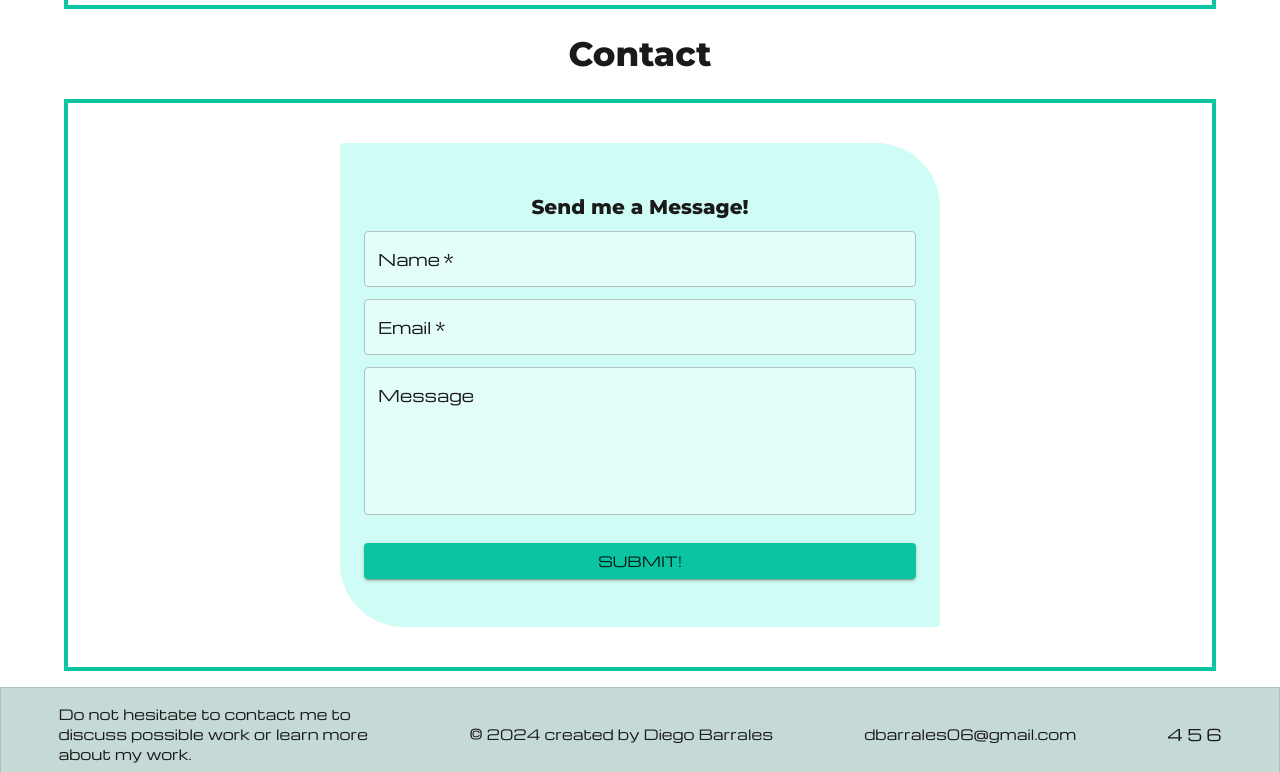
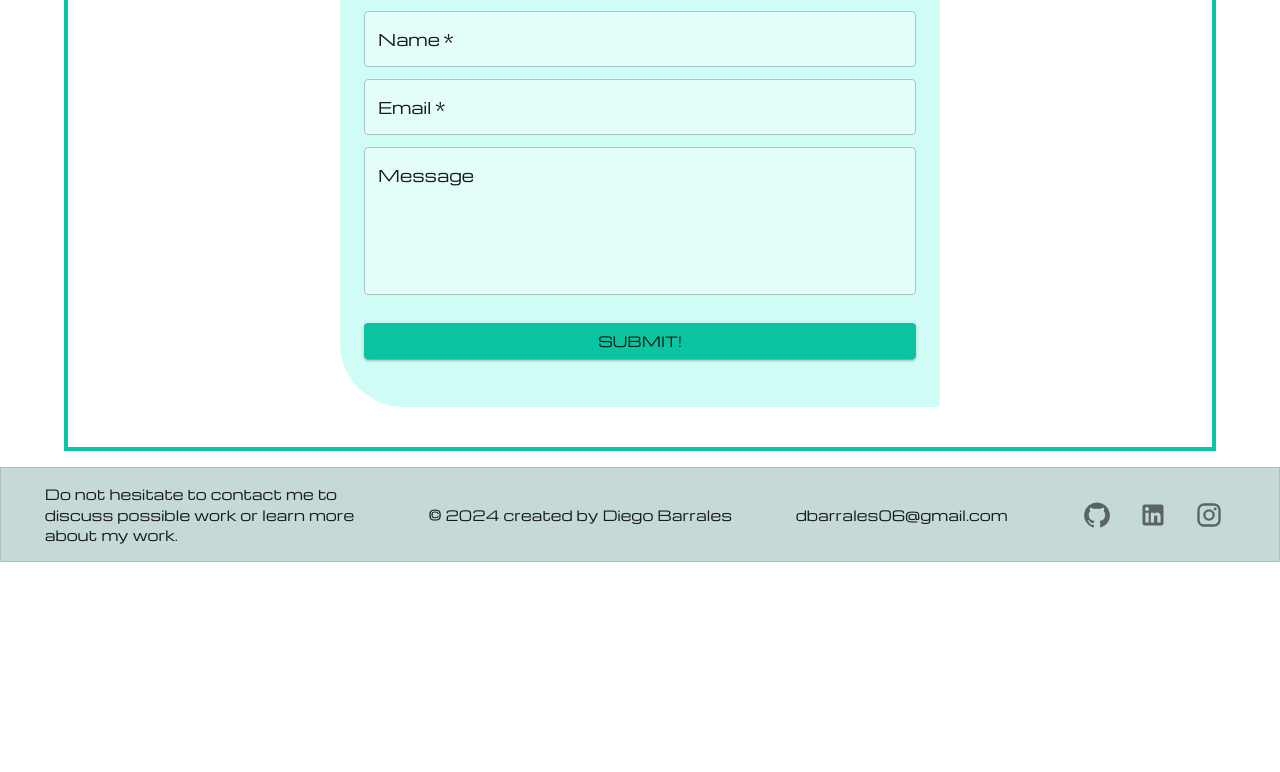
Before and after one commit to barrales-d/portfolio, a React (Create React App) app: page / in a window 1280 px wide. Shown: the part 2028-2800 px from the top of the page. After the commit the page ends 2590 px from the top, so only its background shows below. Built offline with nearby package versions, Linux system fonts and the light colour scheme; a web font is replaced by a local one.

Commit message:
Completed some TODOs and removed Art section

```diff
--- a/src/App.js
+++ b/src/App.js
@@ -12,7 +12,6 @@ import 'aos/dist/aos.css';
 import { Fragment, useEffect } from 'react';
 import AnimatedBackground from './Components/AnimatedBackground';
 import Projects from './Pages/Projects';
-import Art from './Pages/Art';
 import Contact from './Pages/Contact';
 
 function App() {
@@ -34,7 +33,6 @@ function App() {
               <Home />
               <Skills animation='fade-up' />
               <Projects animation='fade-up' />
-              <Art animation='fade-up' />
               <Contact animation='fade-up' />
             </Container>
           </Box>
--- a/src/Components/Footer.jsx
+++ b/src/Components/Footer.jsx
@@ -1,5 +1,9 @@
-import { Box, Grid, Paper, Typography } from "@mui/material";
+import { Box, Grid, IconButton, Paper, Typography } from "@mui/material";
 import { Fragment } from "react";
+
+import GitHubIcon from '@mui/icons-material/GitHub';
+import LinkedInIcon from '@mui/icons-material/LinkedIn';
+import InstagramIcon from '@mui/icons-material/Instagram';
 
 
 const Footer = () => {
@@ -13,12 +17,12 @@ const Footer = () => {
             }} square variant="outlined">
                 <Box sx={{
                     display: 'flex',
-                    flexDirection: {xs:'column', md:'row'},
-                    gap: {xs:'16px', md:'8px'},
+                    flexDirection: { xs: 'column', md: 'row' },
+                    gap: { xs: '16px', md: '8px' },
                     justifyContent: 'space-around',
                     alignItems: 'center',
                 }}>
-                    <Typography variant="body2" maxWidth={'320px'}>
+                    <Typography variant="body2" maxWidth='320px'>
                         Do not hesitate to contact me to discuss possible work or learn more about my work.
                     </Typography>
                     <Typography variant="body2">
@@ -27,10 +31,37 @@ const Footer = () => {
                     <Typography variant="body2">
                         dbarrales06@gmail.com
                     </Typography>
-                    <Grid container maxWidth={'max-content'} gap={'4px'}>
-                        <Grid item>4</Grid>
-                        <Grid item>5</Grid>
-                        <Grid item>6</Grid>
+                    <Grid container maxWidth='max-content' gap='4px'>
+                        <Grid item>
+                            <IconButton
+                                aria-label="View Github"
+                                size="large"
+                                href="https://github.com/barrales-d"
+                                target="_blank"
+                                rel="noopener" >
+                                <GitHubIcon fontSize="inherit" />
+                            </IconButton>
+                        </Grid>
+                        <Grid item>
+                            <IconButton
+                                aria-label="View LinkedIn"
+                                size="large"
+                                href="https://www.linkedin.com/in/diego-barrales-514aa61bb/"
+                                target="_blank"
+                                rel="noopener" >
+                                <LinkedInIcon fontSize="inherit" />
+                            </IconButton>
+                        </Grid>
+                        <Grid item>
+                            <IconButton
+                                aria-label="View Instagram"
+                                size="large"
+                                href="https://www.instagram.com/diegobarrales._/"
+                                target="_blank"
+                                rel="noopener" >
+                                <InstagramIcon fontSize="inherit" />
+                            </IconButton>
+                        </Grid>
                     </Grid>
                 </Box>
             </Paper>
@@ -39,5 +70,3 @@ const Footer = () => {
 }
 
 export default Footer;
-
-// TODO: create actual icons+links for the 4 5 6 placeholders
--- a/src/Components/Navbar.jsx
+++ b/src/Components/Navbar.jsx
@@ -6,7 +6,7 @@ import MenuIcon from '@mui/icons-material/Menu';
 import AnchorLink from 'react-anchor-link-smooth-scroll';
 
 const drawerWidth = 240;
-const navItems = ['Home', 'Skills', 'Projects', 'Art', 'Contact'];
+const navItems = ['Home', 'Skills', 'Projects', 'Contact'];
 
 const Navbar = ({ window }) => {
   const theme = useTheme();
--- a/src/Pages/Home.jsx
+++ b/src/Pages/Home.jsx
@@ -28,7 +28,7 @@ const Home = () => {
             I enjoy coding in C++, Python, and Javascript.
           </Typography>
           <Box display='flex' gap='1rem'>
-            <Button variant="outlined">
+            <Button variant="outlined" href="https://github.com/barrales-d" target="_blank" rel="noopener">
               Github
             </Button>
             <Button variant="contained">
@@ -53,5 +53,4 @@ const Home = () => {
 
 export default Home;
 
-// TODO: Have the buttons redirect users to my github and resume
-// TODO: Find a better pfp
+// TODO: Have the buttons redirect users to resume
```
